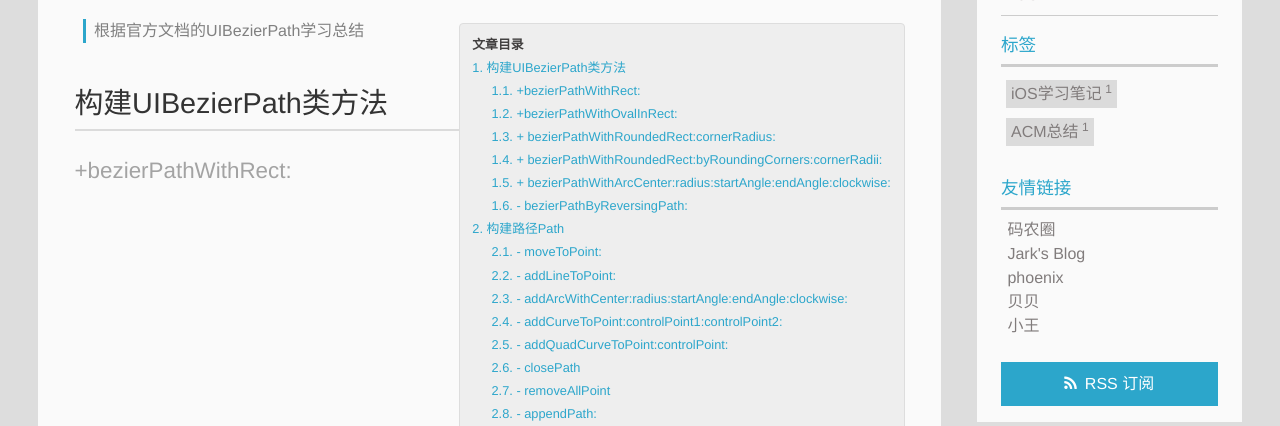
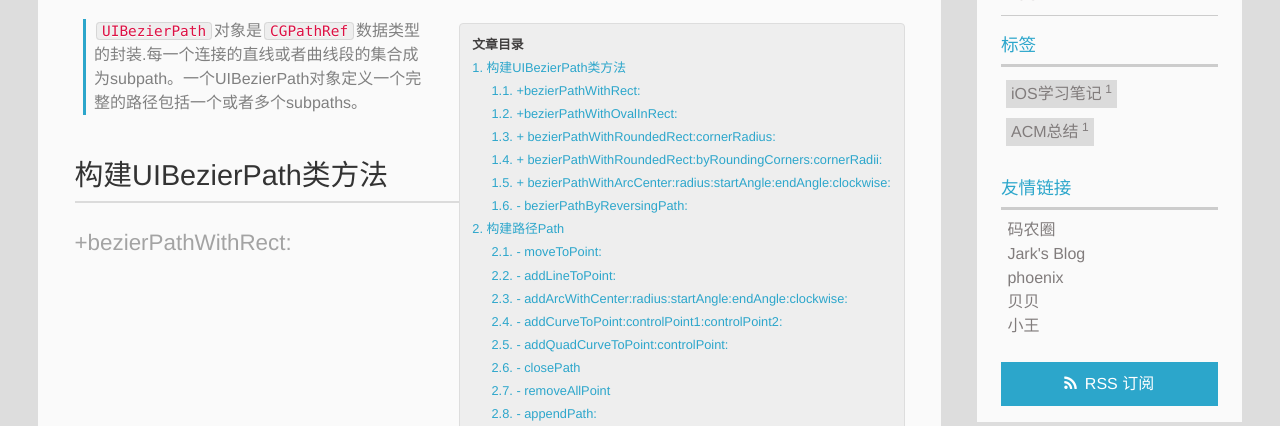
Before and after one commit to fanjinyu-fjy/huanyueyaoqin.github.io, a plain HTML site: page 2015/07/15/UIBezierPath学习总结/index.html in a window 1280 px wide. Shown: the part 364-790 px from the top of the page. Drawn offline with Linux system fonts and the light colour scheme; a script that the page names is missing.

Commit message:
Site updated: 2015-07-15 13:42:35

```diff
--- a/2015/07/15/UIBezierPath学习总结/index.html
+++ b/2015/07/15/UIBezierPath学习总结/index.html
@@ -9,21 +9,21 @@
 
     <meta name="author" content="幻月瑶琴">
 
-    <meta name="description" content="根据官方文档的UIBezierPath学习总结">
+    <meta name="description" content="UIBezierPath对象是CGPathRef数据类型的封装.每一个连接的直线或者曲线段的集合成为subpath。一个UIBezierPath对象定义一个完整的路径包括一个或者多个subpaths。">
 
 
-    <meta name="description" content="根据官方文档的UIBezierPath学习总结">
+    <meta name="description" content="UIBezierPath对象是CGPathRef数据类型的封装.每一个连接的直线或者曲线段的集合成为subpath。一个UIBezierPath对象定义一个完整的路径包括一个或者多个subpaths。">
 <meta property="og:type" content="article">
 <meta property="og:title" content="UIBezierPath学习总结">
 <meta property="og:url" content="http://huanyueyaoqin.com/2015/07/15/UIBezierPath学习总结/">
 <meta property="og:site_name" content="幻月瑶琴">
-<meta property="og:description" content="根据官方文档的UIBezierPath学习总结">
+<meta property="og:description" content="UIBezierPath对象是CGPathRef数据类型的封装.每一个连接的直线或者曲线段的集合成为subpath。一个UIBezierPath对象定义一个完整的路径包括一个或者多个subpaths。">
 <meta property="og:image" content="https://developer.apple.com/library/prerelease/ios/documentation/UIKit/Reference/UIBezierPath_class/Art/radians_circle.jpg">
 <meta property="og:image" content="https://developer.apple.com/library/prerelease/ios/documentation/UIKit/Reference/UIBezierPath_class/Art/uibezier_curve.jpg">
 <meta property="og:image" content="https://developer.apple.com/library/prerelease/ios/documentation/UIKit/Reference/UIBezierPath_class/Art/quadratic_bezier_curve.jpg">
 <meta name="twitter:card" content="summary">
 <meta name="twitter:title" content="UIBezierPath学习总结">
-<meta name="twitter:description" content="根据官方文档的UIBezierPath学习总结">
+<meta name="twitter:description" content="UIBezierPath对象是CGPathRef数据类型的封装.每一个连接的直线或者曲线段的集合成为subpath。一个UIBezierPath对象定义一个完整的路径包括一个或者多个subpaths。">
 
 
 
@@ -105,7 +105,7 @@
 		</div>
 
 		<blockquote>
-<p>根据官方文档的UIBezierPath学习总结</p>
+<p> <code>UIBezierPath</code>对象是<code>CGPathRef</code>数据类型的封装.每一个连接的直线或者曲线段的集合成为subpath。一个UIBezierPath对象定义一个完整的路径包括一个或者多个subpaths。</p>
 </blockquote>
 <a id="more"></a>
 
```
Also changed, not shown: index.html (+1 -1 lines).
